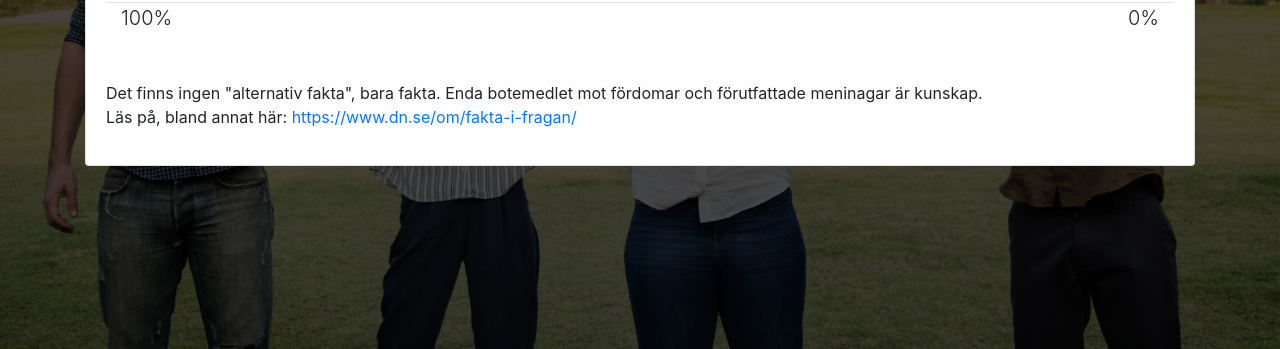
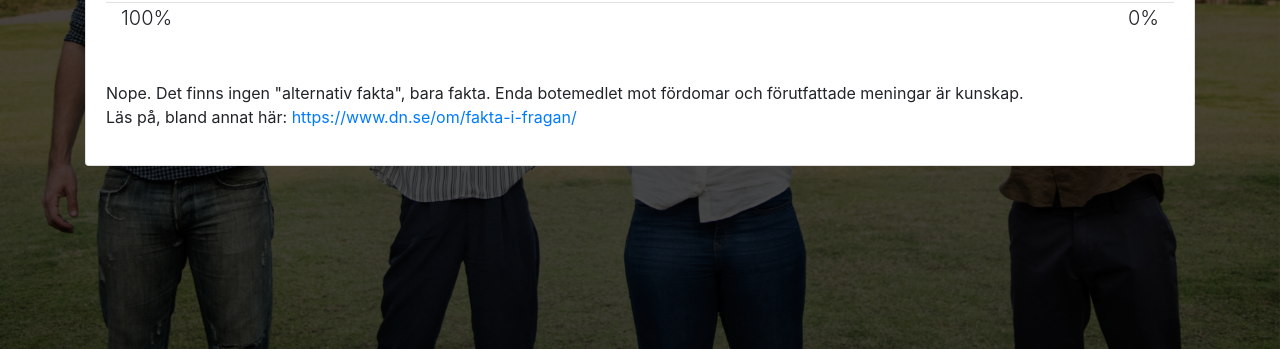
Before and after one commit to debski/vote, a plain HTML site: page result/index.html in a window 1280 px wide. Shown: the part 451-800 px from the top of the page. Drawn offline with nearby package versions, Linux system fonts and the light colour scheme; files that its build step writes are made by us from their sources.

Commit message:
Text change

```diff
--- a/result/index.html
+++ b/result/index.html
@@ -48,7 +48,7 @@
                           <div class="row pt-5">
                             <div class="col">
                           <p>
-                            Det finns ingen "alternativ fakta", bara fakta. Enda botemedlet mot fördomar och förutfattade meninagar är kunskap.<br> Läs på, bland annat här: <a href="https://www.dn.se/om/fakta-i-fragan/">https://www.dn.se/om/fakta-i-fragan/</a>
+                            Nope. Det finns ingen "alternativ fakta", bara fakta. Enda botemedlet mot fördomar och förutfattade meningar är kunskap.<br> Läs på, bland annat här: <a href="https://www.dn.se/om/fakta-i-fragan/">https://www.dn.se/om/fakta-i-fragan/</a>
                                                     </p></div>
                           </div>
                         </div>
```
